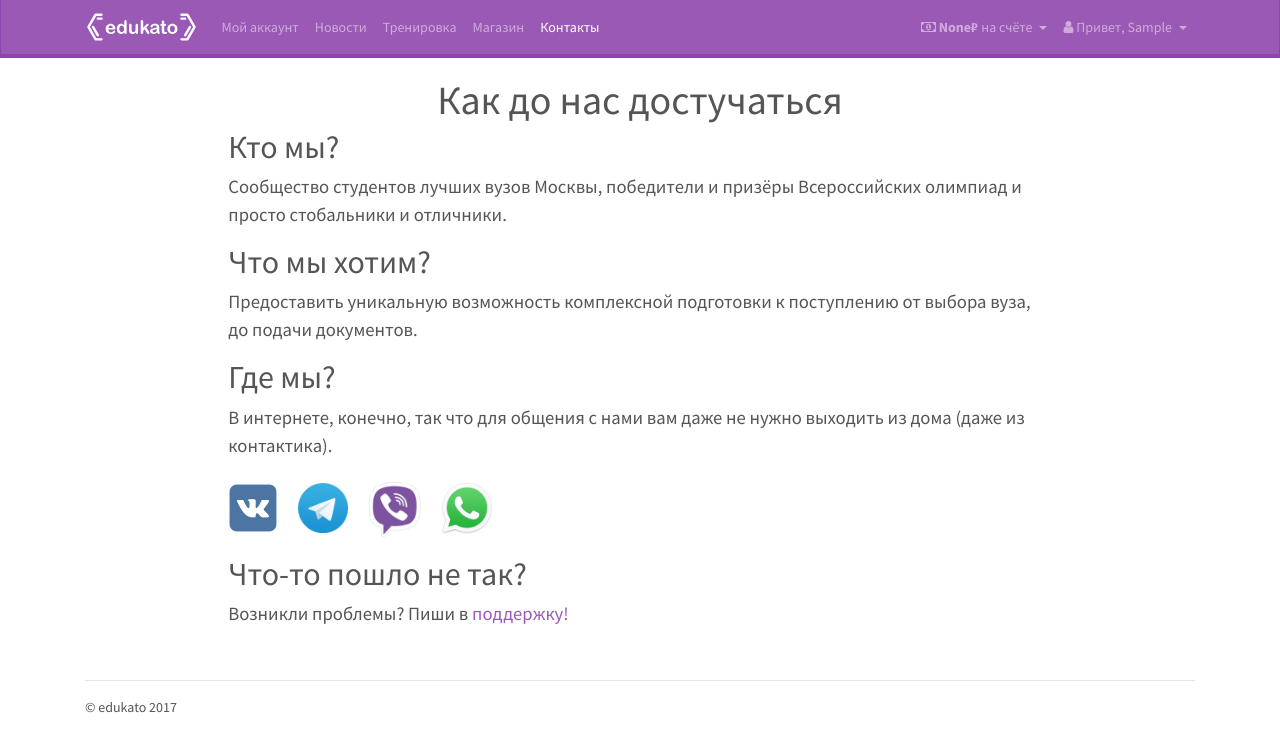
After one commit to edukato/learning, a Flask app: page /contacts in a window 1280 px wide. The commit adds this page. Shown: the top 752 px of the page. Run offline with Flask 2, Linux system fonts and the light colour scheme; the visitor is signed in with stand-in values (Sample User, id 1); data comes from the database, SQL or seed files in the repository; some libraries are stand-ins or nearby versions.

Commit message:
Контакты

```diff
--- a/app/home/views.py
+++ b/app/home/views.py
@@ -73,18 +73,23 @@ def pay():
 @home.route('/training')
 @login_required
 def training():
-    return render_template('home/training.html', title="Тренировка")
+    return render_template('home/train/training.html', title="Тренировка")
 
 @home.route('/question')
 @login_required
 def question():
-    return render_template('home/question.html', title="Вопрос")
+    return render_template('home/train/question.html', title="Вопрос")
 
 
 @home.route('/help')
 @login_required
 def help():
     return render_template('home/help.html', title="Служба поддержки")
+
+@home.route('/contacts')
+@login_required
+def contacts():
+    return render_template('home/contacts.html', title="Контакты")
 
 
 @home.route('/shop/confirm/<int:id>', methods=['GET', 'POST'])
--- a/app/templates/base.html
+++ b/app/templates/base.html
@@ -25,7 +25,7 @@
 {% set navigation_bar_auth = [
 ('/account', 'account', 'Мой аккаунт'),
 ('/feed', 'feed', 'Новости'),('/training','training','Тренировка'),
-('/shop', 'shop', 'Магазин')
+('/shop', 'shop', 'Магазин'),('/contacts','contacts','Контакты')
 ] -%}
 
 {% set navigation_bar_non_auth = [
--- /dev/null
+++ b/app/templates/home/contacts.html
@@ -0,0 +1,48 @@
+{% extends "base.html" %}
+{% set active_page = "contacts" %}
+{% block title %}Контакты{% endblock %}
+{% block body %}
+<style>
+   .par {
+    font-size: 14pt; /* Размер шрифта в пунктах */
+   }
+</style>
+
+<div class="container offset-2 col-8">
+    <h1 align="center">Как до нас достучаться</h1>
+    <h2>Кто мы?</h2>
+    <div class="par">
+    <p>
+        Сообщество студентов лучших вузов Москвы, победители и призёры Всероссийских олимпиад и просто
+        стобальники и отличники.
+    </p>
+    </div>
+    <h2>Что мы хотим?</h2>
+    <div class="par">
+    <p>
+        Предоставить уникальную возможность комплексной подготовки к поступлению от выбора вуза, до подачи документов.
+    </p>
+    </div>
+    <h2>Где мы?</h2>
+    <div class="par">
+    <p>
+        В интернете, конечно, так что для общения с нами вам даже не нужно выходить из дома (даже из контактика).
+    </p>
+    </div>
+    <p><a href="https://vk.com/edukato_learning"><img src="static/images/VKlogo.png" width="50"
+    height="50" border="0" alt="Пример"></a> &nbsp; &nbsp; &nbsp;
+    <a href="#"><img src="static/images/Tellogo.png" width="50"
+    height="50" border="0" alt="Пример"></a> &nbsp; &nbsp;
+    <a href="#"><img src="static/images/Viblogo.jpg" width="65"
+    height="65" border="0" alt="Пример"></a> &nbsp; &nbsp;
+    <a href="#"><img src="static/images/Whatslogo.png" width="52"
+    height="52" border="0" alt="Пример"></a>
+    </p>
+    <h2>Что-то пошло не так?</h2>
+    <div class="par">
+    <p>
+        Возникли проблемы? Пиши в <a href="{{ url_for('home.help') }}">поддержку!</a>
+    </p>
+    </div>
+</div>
+{% endblock %}
--- a/app/templates/home/question.html
+++ b/app/templates/home/train/question.html
@@ -20,7 +20,10 @@
         </a>
         </div>
     </div>
-    <hr>
+    <br>
+    <div class="progress">
+        <div class="progress-bar" role="progressbar" style="width: 67%; height: 1px;" aria-valuenow="67" aria-valuemin="0" aria-valuemax="100"></div>
+    </div>
     <div class="par">
         <p>
             Здесь будет очень каверзный вопрос на 100500 слов <br>
--- a/app/templates/home/training.html
+++ b/app/templates/home/train/training.html
@@ -29,7 +29,7 @@
         <div class="col-md-8">
             <h3>Режим тренировки</h3>
             <ul class="list-group">
-                <a href="{{ url_for('home.question') }}" class="list-group-item justify-content-between list-group-item-action ">
+                <a href="#" class="list-group-item justify-content-between list-group-item-action ">
                     <div class="col-md-12">
                         <h4 align="center">Вариант ЕГЭ</h4>
                     </div>
@@ -40,7 +40,7 @@
                         </p>
                     </div>
                 </a>
-                <a href="#" class="list-group-item justify-content-between list-group-item-action">
+                <a href="{{ url_for('home.question') }}" class="list-group-item justify-content-between list-group-item-action">
                     <div class="col-md-12">
                         <h4 align="center">Рекомендуем отработать</h4>
                     </div>
```
Also changed, not shown: app/templates/home/contact.html (deleted, +0 -9 lines), app/static/images/Tellogo.png (added), app/static/images/Viblogo.jpg (added), app/static/images/Vklogo.png (added), app/static/images/Whatslogo.png (added).
